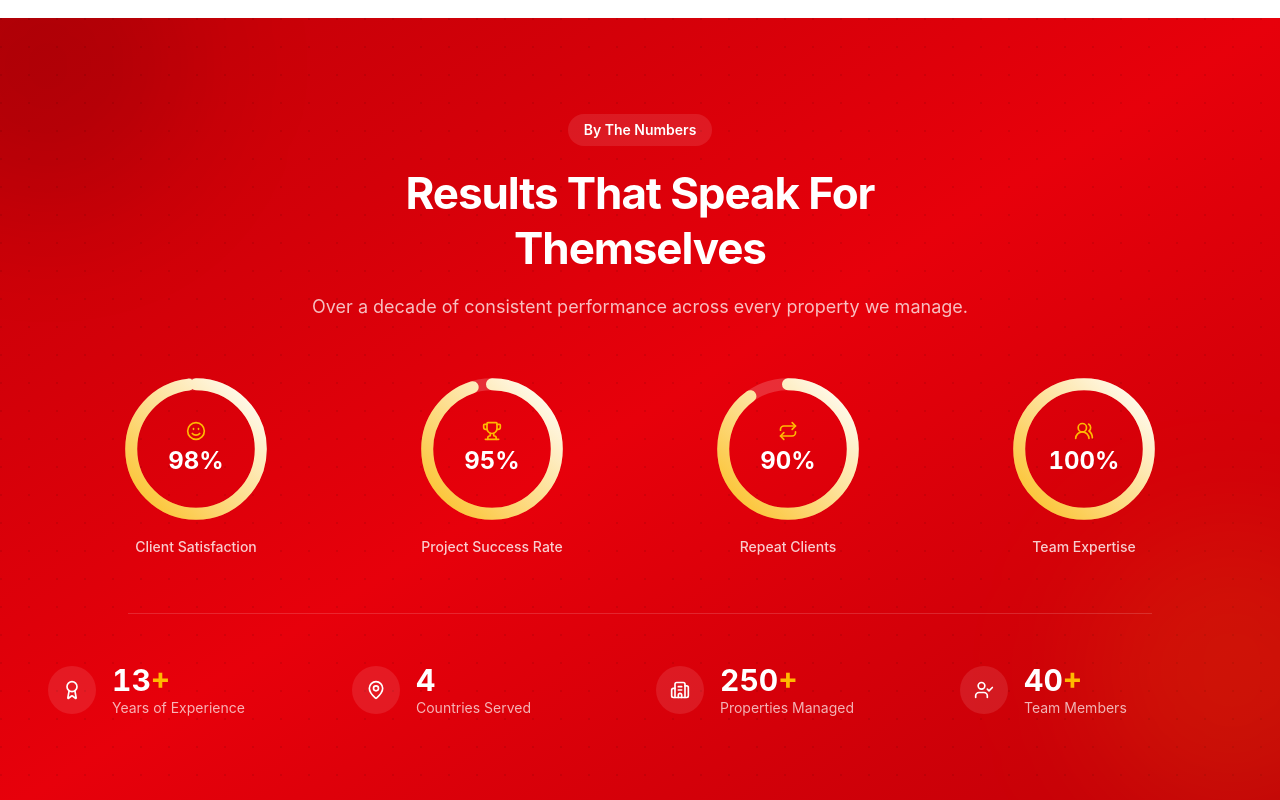
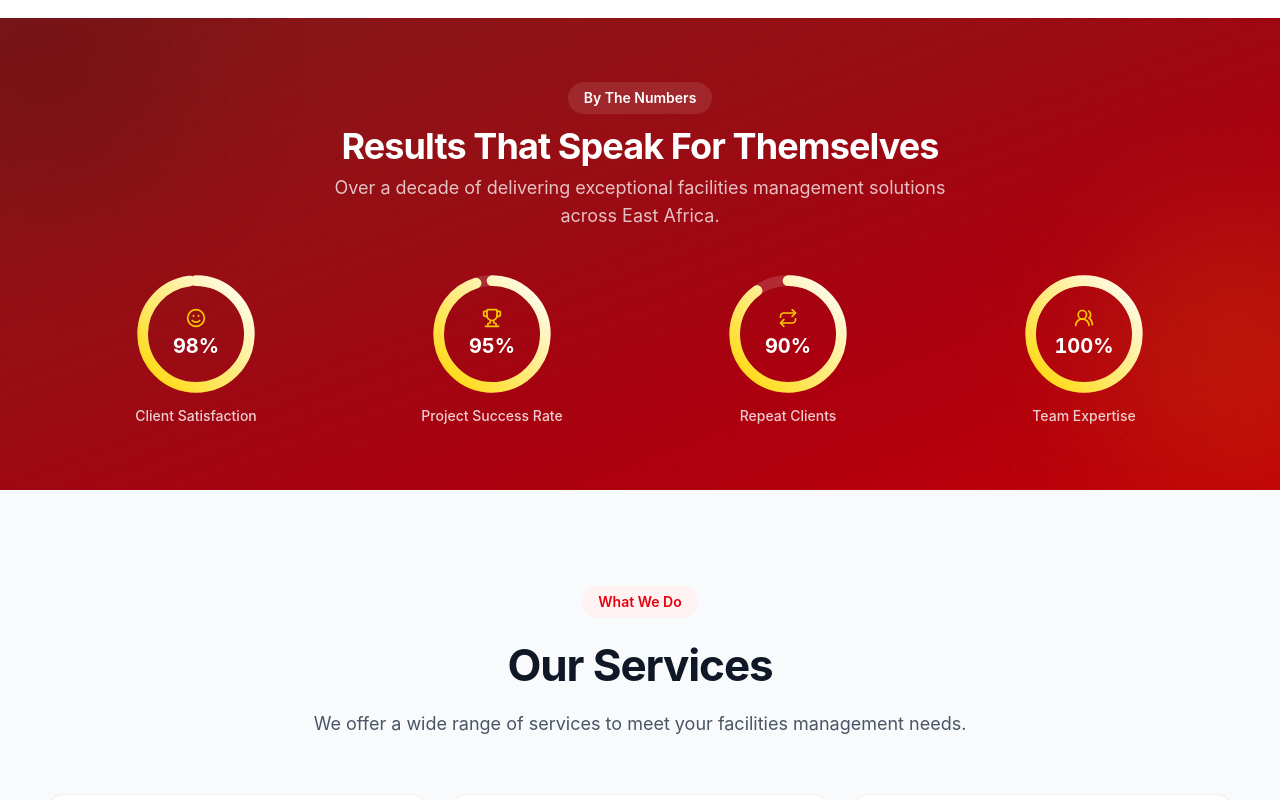
Before and after one commit to DBEST-EZRA/Volunteer-Connect-New, a React (Vite) app: page / in a window 1280 px wide. Shown: the part 1920-2720 px from the top of the page. Built offline with nearby package versions, Linux system fonts and the light colour scheme.

Commit message:
to why choose us

```diff
--- a/src/components/About.jsx
+++ b/src/components/About.jsx
@@ -7,6 +7,7 @@ import {
   Award,
   CheckCircle2,
 } from "lucide-react";
+import { Link } from "react-router-dom";
 
 /* Counts a number up from 0 to `end` once its wrapper scrolls into view */
 const useCountUp = (end, duration = 1800) => {
@@ -162,14 +163,14 @@ const About = () => {
               />
             </div>
 
-            <a
-              href="#"
+            <Link
+              to="/about"
               className="mt-10 inline-flex items-center gap-2 rounded-full bg-black px-7 py-3.5 text-sm font-semibold text-white transition-all hover:bg-red-600 active:scale-[0.98]"
             >
               <Users className="h-4 w-4" />
               Learn More About Us
               <ArrowRight className="h-4 w-4" />
-            </a>
+            </Link>
           </div>
         </div>
       </div>
--- a/src/components/Hero.jsx
+++ b/src/components/Hero.jsx
@@ -1,5 +1,5 @@
 import { useEffect, useState } from "react";
-import { ArrowRight, PlayCircle, Award, Building2, MapPin } from "lucide-react";
+import { ArrowRight, Award, Building2, MapPin } from "lucide-react";
 import { Link } from "react-router-dom";
 
 const stats = [
--- a/src/components/Stats.jsx
+++ b/src/components/Stats.jsx
@@ -1,17 +1,7 @@
 import { useEffect, useRef, useState } from "react";
-import {
-  Smile,
-  Trophy,
-  Repeat,
-  Users2,
-  Award,
-  MapPin,
-  Building2,
-  UserCheck,
-} from "lucide-react";
+import { Smile, Trophy, Repeat, Users2 } from "lucide-react";
 
-/* Animates a 0 -> target value once the element scrolls into view.
-   Drives both the on-screen number and the donut ring together. */
+/* Animate value when component enters viewport */
 const useAnimatedValue = (target, duration = 1600) => {
   const ref = useRef(null);
   const [value, setValue] = useState(0);
@@ -20,27 +10,40 @@ const useAnimatedValue = (target, duration = 1600) => {
   useEffect(() => {
     const node = ref.current;
     if (!node) return;
+
     const observer = new IntersectionObserver(
       ([entry]) => {
-        if (entry.isIntersecting && !started) setStarted(true);
+        if (entry.isIntersecting && !started) {
+          setStarted(true);
+        }
       },
       { threshold: 0.4 },
     );
+
     observer.observe(node);
+
     return () => observer.disconnect();
   }, [started]);
 
   useEffect(() => {
     if (!started) return;
+
     let raf;
     const start = performance.now();
+
     const tick = (now) => {
       const progress = Math.min((now - start) / duration, 1);
       const eased = 1 - Math.pow(1 - progress, 3);
+
       setValue(eased * target);
-      if (progress < 1) raf = requestAnimationFrame(tick);
+
+      if (progress < 1) {
+        raf = requestAnimationFrame(tick);
+      }
     };
+
     raf = requestAnimationFrame(tick);
+
     return () => cancelAnimationFrame(raf);
   }, [started, target, duration]);
 
@@ -49,22 +52,24 @@ const useAnimatedValue = (target, duration = 1600) => {
 
 const DonutStat = ({ label, percent, Icon }) => {
   const [value, ref] = useAnimatedValue(percent);
-  const radius = 54;
+
+  const radius = 50;
   const circumference = 2 * Math.PI * radius;
   const offset = circumference - (value / 100) * circumference;
 
   return (
     <div ref={ref} className="flex flex-col items-center text-center">
-      <div className="relative h-32 w-32 sm:h-36 sm:w-36">
+      <div className="relative h-28 w-28 sm:h-32 sm:w-32">
         <svg viewBox="0 0 120 120" className="h-full w-full -rotate-90">
           <circle
             cx="60"
             cy="60"
             r={radius}
             fill="none"
-            stroke="rgba(255,255,255,0.18)"
+            stroke="rgba(255,255,255,0.15)"
             strokeWidth="10"
           />
+
           <circle
             cx="60"
             cy="60"
@@ -76,6 +81,7 @@ const DonutStat = ({ label, percent, Icon }) => {
             strokeDasharray={circumference}
             strokeDashoffset={offset}
           />
+
           <defs>
             <linearGradient
               id="donutGradient"
@@ -84,93 +90,80 @@ const DonutStat = ({ label, percent, Icon }) => {
               x2="100%"
               y2="100%"
             >
-              <stop offset="0%" stopColor="#fbbf24" />
+              <stop offset="0%" stopColor="#FFD700" />
               <stop offset="100%" stopColor="#ffffff" />
             </linearGradient>
           </defs>
         </svg>
+
         <div className="absolute inset-0 flex flex-col items-center justify-center">
-          <Icon className="h-5 w-5 text-amber-400" />
-          <span className="mt-1 text-2xl font-bold text-white tabular-nums">
+          <Icon className="h-5 w-5 text-yellow-400" />
+
+          <span className="mt-1 text-xl font-bold text-white tabular-nums">
             {Math.round(value)}%
           </span>
         </div>
       </div>
-      <p className="mt-4 max-w-[10rem] text-sm font-medium text-white/80">
+
+      <p className="mt-2 max-w-[9rem] text-sm font-medium text-white/80">
         {label}
       </p>
     </div>
   );
 };
 
-const CountStat = ({ label, target, suffix = "", Icon }) => {
-  const [value, ref] = useAnimatedValue(target);
-  return (
-    <div ref={ref} className="flex items-center gap-4">
-      <span className="flex h-12 w-12 shrink-0 items-center justify-center rounded-full bg-white/10 text-white">
-        <Icon className="h-5 w-5" />
-      </span>
-      <div>
-        <p className="text-2xl font-bold text-white tabular-nums sm:text-3xl">
-          {Math.round(value)}
-          <span className="text-amber-400">{suffix}</span>
-        </p>
-        <p className="text-xs text-white/70 sm:text-sm">{label}</p>
-      </div>
-    </div>
-  );
-};
-
 const donutStats = [
-  { label: "Client Satisfaction", percent: 98, Icon: Smile },
-  { label: "Project Success Rate", percent: 95, Icon: Trophy },
-  { label: "Repeat Clients", percent: 90, Icon: Repeat },
-  { label: "Team Expertise", percent: 100, Icon: Users2 },
-];
-
-const countStats = [
-  { label: "Years of Experience", target: 13, suffix: "+", Icon: Award },
-  { label: "Countries Served", target: 4, suffix: "", Icon: MapPin },
-  { label: "Properties Managed", target: 250, suffix: "+", Icon: Building2 },
-  { label: "Team Members", target: 40, suffix: "+", Icon: UserCheck },
+  {
+    label: "Client Satisfaction",
+    percent: 98,
+    Icon: Smile,
+  },
+  {
+    label: "Project Success Rate",
+    percent: 95,
+    Icon: Trophy,
+  },
+  {
+    label: "Repeat Clients",
+    percent: 90,
+    Icon: Repeat,
+  },
+  {
+    label: "Team Expertise",
+    percent: 100,
+    Icon: Users2,
+  },
 ];
 
 const Stats = () => {
   return (
-    <section className="relative overflow-hidden bg-gradient-to-br from-red-700 via-red-600 to-red-700 py-16 sm:py-20 lg:py-24">
-      {/* subtle texture, matches hero */}
+    <section className="relative overflow-hidden bg-gradient-to-br from-red-900 via-red-800 to-red-700 py-12 sm:py-14 lg:py-16">
+      {/* Background */}
       <div className="pointer-events-none absolute inset-0 bg-[radial-gradient(circle_at_1px_1px,rgba(0,0,0,0.08)_1px,transparent_0)] [background-size:28px_28px]" />
+
       <div className="pointer-events-none absolute -left-24 -top-24 h-72 w-72 rounded-full bg-black/10 blur-3xl" />
-      <div className="pointer-events-none absolute -right-24 bottom-0 h-72 w-72 rounded-full bg-amber-400/10 blur-3xl" />
+
+      <div className="pointer-events-none absolute -right-24 bottom-0 h-72 w-72 rounded-full bg-yellow-400/10 blur-3xl" />
 
       <div className="relative mx-auto max-w-7xl px-6 sm:px-10 lg:px-12">
         <div className="mx-auto max-w-2xl text-center">
-          <span className="inline-flex items-center gap-2 rounded-full bg-white/10 px-4 py-1.5 text-sm font-semibold text-white">
+          <span className="inline-flex items-center rounded-full bg-white/10 px-4 py-1.5 text-sm font-semibold text-white">
             By The Numbers
           </span>
-          <h2 className="mt-5 text-3xl font-bold leading-tight tracking-tight text-white sm:text-4xl lg:text-[2.75rem]">
+
+          <h2 className="mt-3 text-3xl font-bold tracking-tight text-white sm:text-4xl">
             Results That Speak For Themselves
           </h2>
-          <p className="mt-4 text-lg leading-relaxed text-white/75">
-            Over a decade of consistent performance across every property we
-            manage.
+
+          <p className="mt-2 text-base leading-7 text-white/75 sm:text-lg">
+            Over a decade of delivering exceptional facilities management
+            solutions across East Africa.
           </p>
         </div>
 
-        {/* Donut charts */}
-        <div className="mt-14 grid grid-cols-2 gap-y-10 sm:grid-cols-4">
+        <div className="mt-10 grid grid-cols-2 gap-y-8 sm:grid-cols-4">
           {donutStats.map((stat) => (
             <DonutStat key={stat.label} {...stat} />
-          ))}
-        </div>
-
-        {/* Divider */}
-        <div className="mx-auto mt-14 h-px w-full max-w-5xl bg-white/15" />
-
-        {/* Count stats */}
-        <div className="mt-12 grid grid-cols-1 gap-8 sm:grid-cols-2 lg:grid-cols-4">
-          {countStats.map((stat) => (
-            <CountStat key={stat.label} {...stat} />
           ))}
         </div>
       </div>
```
